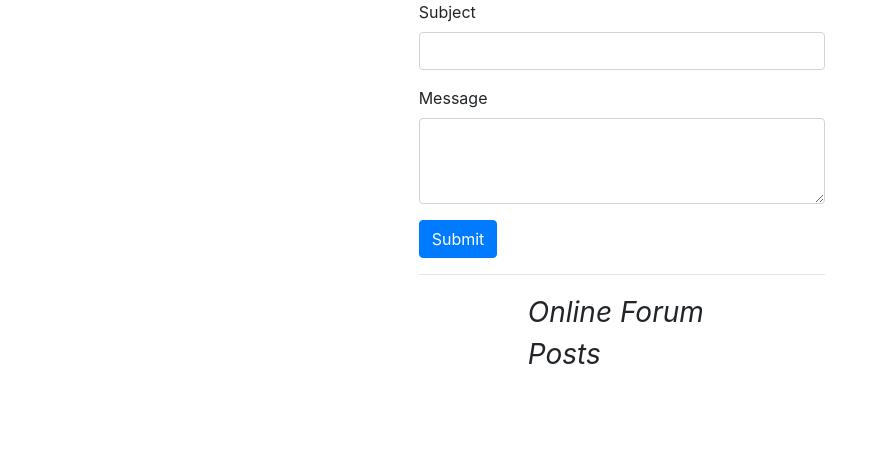
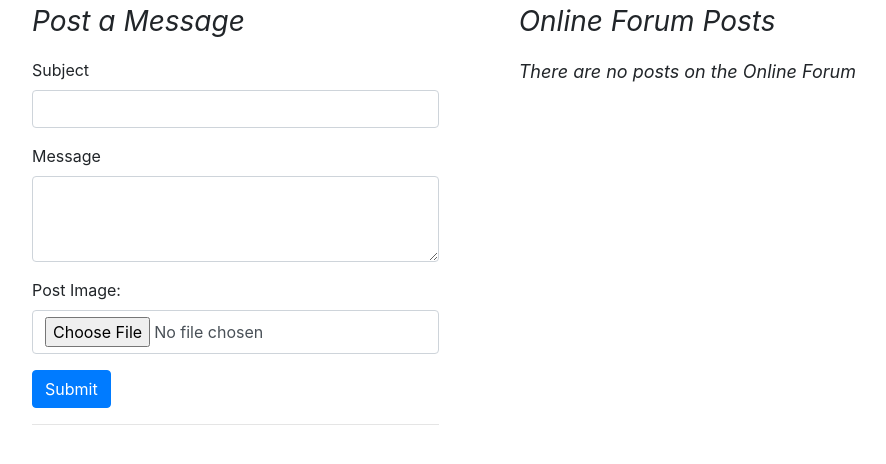
Before and after one commit to BerkeBat/cloud-computing-a1, a Flask app: template templates/index.html in a window 1280 px wide. Shown: the part 56-520 px from the top of the page, without its empty margins (18-904 px from the left). Run offline with Flask 2, Linux system fonts and the light colour scheme; the template is opened without the code that fills it, so the values that code supplies are empty; some libraries are stand-ins or nearby versions.

Commit message:
post images work, editing posts with images works. both changing the image and not changing it users without user images still weird

```diff
--- a/main.py
+++ b/main.py
@@ -12,10 +12,6 @@ app = Flask(__name__)
 current_user = None
 # user_image_url = ""
 
-class CurrentUser:
-    def __init__(self, user):
-        self.user = user
-
 @app.route('/', methods=['POST', 'GET'])
 def index():
     global current_user
@@ -23,8 +19,15 @@ def index():
     if request.method == 'POST':
         entered_subject = request.form['subject']
         entered_message = request.form['messagearea']
+        post_image = request.files['postimage']
+        if request.files['postimage']:
+            has_image = True
+        else:
+            has_image = False
         if get_post_by_subject(entered_subject) == None:
-            post_message(entered_subject, entered_message)
+            post_message(entered_subject, entered_message, has_image)
+            if has_image:
+                upload_image("posts", post_image, entered_subject)
         else:
             g.post_exists = True
     posts_query = datastore_client.query(kind='post')
@@ -69,7 +72,7 @@ def register():
             newUser = datastore.Entity(key=user_key)
             newUser["user_name"] = username
             newUser["password"] = password
-            upload_userimage(user_image, id)
+            upload_image("users", user_image, id)
             datastore_client.put(newUser)
             return redirect(url_for('login'))
     else:
@@ -92,25 +95,30 @@ def user(userid):
                 pass_change_valid = False
     user = get_user_by_userid(userid)
     if user == None:
-        return "User does not exist"
+        return "<a href='/'>User does not exist. Click to return to the main forum</a>"
     else:
         user_posts = get_posts_by_user(userid)
         return render_template('user.html', user = user, pass_change_valid=pass_change_valid, user_posts = user_posts)
 
 @app.route('/editpost/<string:oldsubject>', methods=['POST', 'GET'])
 def editpost(oldsubject):
-    global current_user
-    g.current_user = current_user
     if request.method == 'POST':
         new_subject = request.form['subject']
         new_message = request.form['messagearea']
-        edit_message(oldsubject, new_subject, new_message)
+        new_image = request.files['postimage']
+        if not new_image:
+            image_changed = False
+        old_post = get_post_by_subject(oldsubject)
+        app.logger.info(old_post)
+        edit_message(oldsubject, new_subject, new_message, new_image, image_changed, old_post['hasimage'])
+
     return redirect('/user/' + current_user.key.name)
 
 @app.route('/logout')
 def logout():
     global current_user
     current_user = None
+    g.current_user = None
 
     return redirect(url_for('index'))
 
@@ -126,13 +134,20 @@ def get_post_by_subject(subject):
 
     return  gotten_post
 
+def get_post_image_by_subject(subject):
+    bucket = storage_client.bucket("cc-assignment1-berke.appspot.com")
+    gotten_image = bucket.blob("posts/" + subject + ".png")
+    app.logger.info(gotten_image)
+
+    return gotten_image
+
 def get_user_by_username(username):
     username_query = datastore_client.query(kind='user')
     username_query.add_filter('user_name', '=', username)
 
     return list(username_query.fetch())
 
-def post_message(subject, message):
+def post_message(subject, message, hasimage):
     with datastore_client.transaction():
         post_key = datastore_client.key("post", subject)
         post = datastore.Entity(key=post_key)
@@ -140,14 +155,23 @@ def post_message(subject, message):
         post['userid'] = current_user.key.name
         post['message'] = message
         post['datetime'] = datetime.datetime.now().strftime("%d-%m-%Y %H:%M:%S")
+        post['hasimage'] = hasimage
         datastore_client.put(post)
 
     return
 
-def edit_message(oldsubject, newsubject, newmessage):
+def edit_message(oldsubject, newsubject, newmessage, newimage, imagechanged, hasimage):
+    if hasimage:
+        bucket = storage_client.bucket("cc-assignment1-berke.appspot.com")
+        blob = bucket.blob("{}/{}.png".format("posts", oldsubject))
+        if imagechanged:
+            blob.delete()
+            upload_image("posts", newimage, newsubject)
+        else:
+            bucket.rename_blob(blob, "posts/" + newsubject + ".png")
     old_post_key = datastore_client.key('post', oldsubject)
     datastore_client.delete(old_post_key)
-    post_message(newsubject, newmessage)
+    post_message(newsubject, newmessage, hasimage)
 
     return
 
@@ -167,9 +191,9 @@ def login_valid(userid, password):
 
     return valid
 
-def upload_userimage(selected_image, image_name):
+def upload_image(type, selected_image, image_name):
     bucket = storage_client.bucket("cc-assignment1-berke.appspot.com")
-    blob = bucket.blob(image_name + ".png")
+    blob = bucket.blob(type + "/" + image_name + ".png")
     blob.upload_from_file(selected_image)
 
     return
--- a/templates/base.html
+++ b/templates/base.html
@@ -18,7 +18,7 @@
             <li class="nav-item"><a class="nav-link"href="{{ url_for('register') }}"><i class="fas fa-user-plus"></i> Register</a></li>
             <li class="nav-item"><a class="nav-link" href="{{ url_for('login') }}"><i class="fas fa-sign-in-alt"></i> Login</a></li>
           {% else %}
-            <a href="/user/{{ g.current_user.key.name }}"><img  src="https://storage.cloud.google.com/cc-assignment1-berke.appspot.com/{{ g.current_user.key.name }}.png" style="width: 40px;;height: 40px;"></a>
+            <a href="/user/{{ g.current_user.key.name }}"><img  src="https://storage.cloud.google.com/cc-assignment1-berke.appspot.com/users/{{ g.current_user.key.name }}.png" style="width: 40px;;height: 40px;"></a>
             <li class="nav-item"><a class="nav-link" href="/user/{{ g.current_user.key.name }}" ><i class="fas fa-user"></i> {{ g.current_user['user_name']}}</a></li>
             <li class="nav-item"><a class="nav-link" href="{{ url_for('logout') }}"><i class="fas fa-sign-out-alt"></i> Logout</a></li>
           {% endif %}
--- a/templates/index.html
+++ b/templates/index.html
@@ -17,17 +17,17 @@
     }
 </script>
 <div class="row">
-    <div class="col-sm-4"></div>
-    <div class="col-sm-4">
+    <div class="col-sm-4" style="margin-left: 50px;margin-right: 50px;">
     {% if g.current_user == None %}
         <p style="font-size: 28px;"><em>Welcome! Please log in to post</em></p>
     {% else %}
+        <p style="font-size: 28px;"><em>Post a Message</em></p>
         {% if g.post_exists == True %}
             <div class="alert alert-danger" role="alert" id="alertdiv" style="display: block;">
             Post with that subject already exists. Please try another.
             </div>
         {% endif %}
-        <form action="/" method="POST" onsubmit="return subjectEmptyWarning()">
+        <form action="/" method="POST" enctype="multipart/form-data" onsubmit="return subjectEmptyWarning()">
             <div class="form-group">
                 <label for="subject">Subject</label>
                 <input type="text" class="form-control" id="subject" name="subject" required>
@@ -36,28 +36,35 @@
                 <label for="messagearea">Message</label>
                 <textarea class="form-control" name="messagearea" rows="3"></textarea>
             </div>
+            <div class="form-group" id="imageselectgroup">
+                <label for="picture">Post Image:</label>
+                <input type="file" class="form-control" name="postimage" id="postimage" onchange="showImagePreview()"/>
+            </div>
             <input type="submit" class="btn btn-primary" value="Submit">
         </form>
+        <hr>
     {% endif %}
-    <hr>
-    <div class="row">
-        <div class="col-sm-3"></div>
-        <div class="col-lg-6">
+    </div>
+    <div class="col-sm-4">
             <p style="font-size: 28px;"><em>Online Forum Posts</em></p>
+            {% if posts|length < 1 %}
+                <p style="font-size: 18px;"><em>There are no posts on the Online Forum</em></p>
+            {% else %}
                 {% for post in posts %}
-                <div class="card text-center" style="width: 20rem;">
+                    <div class="card text-left" style="width: 30rem;">
                         <div class="card-body">
-                        <h6 class="card-title">{{ post.key.name }}</h6>
-                        <p style="font-size: small;"><em>{{ post['datetime'] }} •
-                            <img style="width: 15px;height: 15px;" src="https://storage.cloud.google.com/cc-assignment1-berke.appspot.com/{{ post['userid'] }}.png" alt="{{ post['userid'] }}">
-                            {{ post['user'] }}
+                            <h5 class="card-title">{{ post.key.name }}</h5>
+                            <p style="font-size: 13px;"><em> <img style="width: 30px;height: 30px;" src="https://storage.cloud.google.com/cc-assignment1-berke.appspot.com/users/{{ post['userid'] }}.png" alt="{{ post['userid'] }}">
+                                {{ post['user'] }} • {{ post['datetime'] }}
                             </em></p>
-                        <p class="card-text">{{ post['message'] }}</p>
+                            <p style="font-size: 18px;" class="card-text">{{ post['message'] }}</p>
+                            {% if post['hasimage'] == true %}
+                                <img style="width: 438px;" src="https://storage.cloud.google.com/cc-assignment1-berke.appspot.com/posts/{{ post.key.name }}.png" alt="{{ post.key.name}}">
+                            {% endif %}
                         </div>
                     </div>
                 {% endfor %}
-        </div>
-        <div class="col-sm-3"></div>
+            {% endif %}
     </div>
 
     <div class="col-sm-4"></div>
--- a/templates/register.html
+++ b/templates/register.html
@@ -5,15 +5,14 @@
 {% endblock %}
 
 {% block body %}
-<script type="text/javascript" src="//ajax.googleapis.com/ajax/libs/jquery/2.0.0/jquery.min.js"></script>
 <script>
-  function showImagePreview() {
+  function showImagePreview(){
     const selectedUserImage = document.getElementById('userimage').files[0];
     var userImageURL = window.URL.createObjectURL(selectedUserImage);
     const userImage = document.createElement('img');
     userImage.src = userImageURL;
     userImage.id = "uploadeduserimage";
-    userImage.height = 60;
+    userImage.height = 120;
     if (document.getElementById('uploadeduserimage') == null) {
       document.getElementById('imageselectgroup').appendChild(userImage);
     }
```
Also changed, not shown: templates/user.html (+33 -8 lines). Lines whose indentation alone changed are shown as unchanged.
